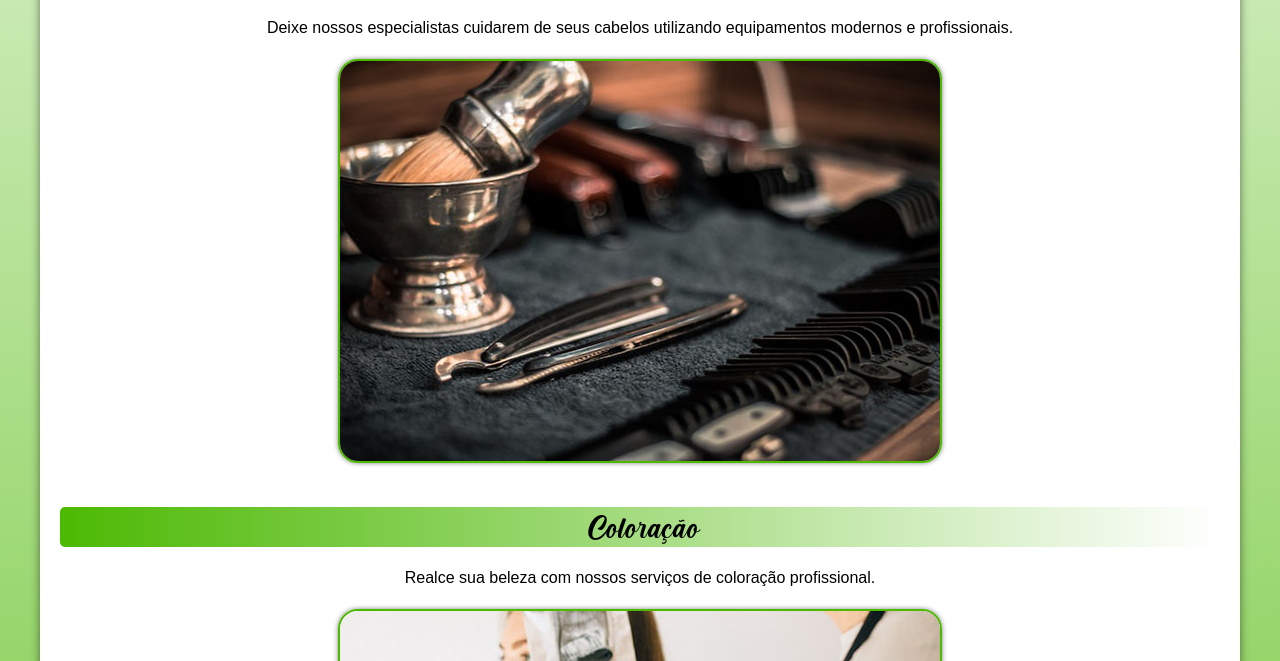
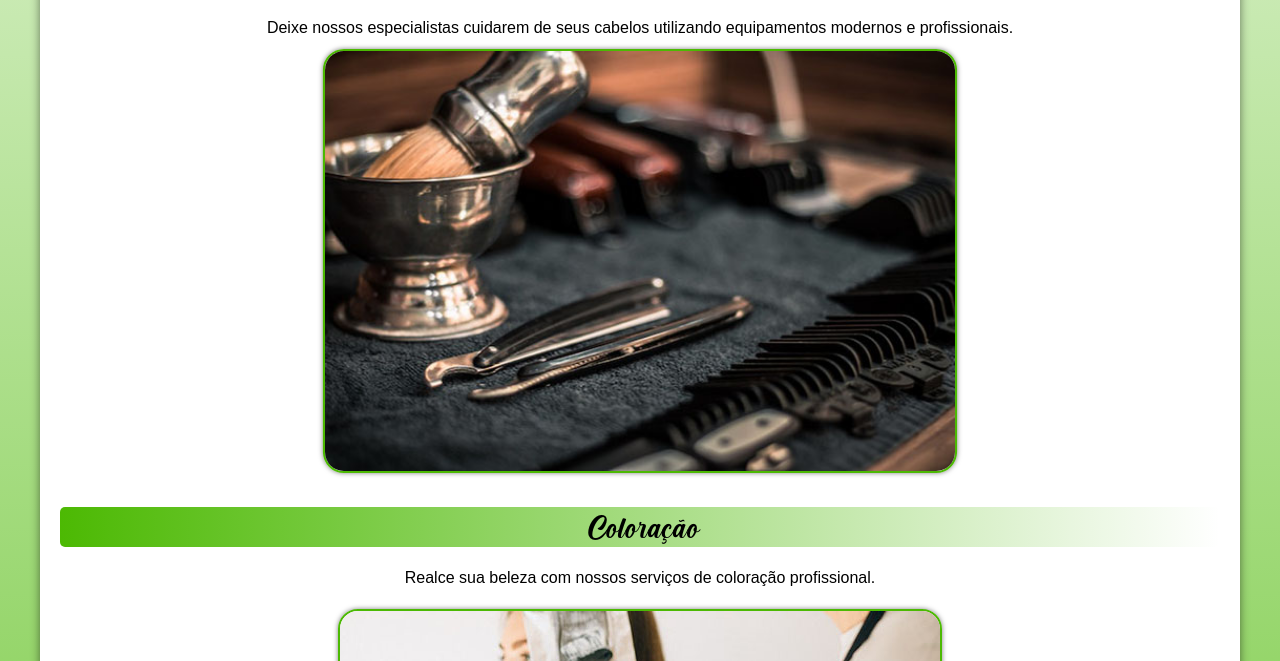
Before and after one commit to vss-vinicius/p-studioc, a plain HTML site: page index.html in a window 1280 px wide. In both pictures the pointer is over the picture 640 px from the left and 979 px from the top of the page. Shown: the part 718-1379 px from the top of the page. Drawn offline with Linux system fonts and the light colour scheme.

Commit message:
Update style.css

```diff
--- a/style/style.css
+++ b/style/style.css
@@ -318,8 +318,15 @@ section ul {
     margin-bottom: 40px;
     border: 2px solid var(--cor5);
     border-radius: 20px;
+    /*Manipulations stuff*/
+    transition: transform 0.3s;
     /*Miscellaneous*/
     box-shadow: 0px 0px 5px rgba(0, 0, 0, 0.507);
+}
+
+.img:hover {
+    /*Manipulations stuff*/
+    transform: scale(1.05);
 }
 
 #back-to-top-button {
```
